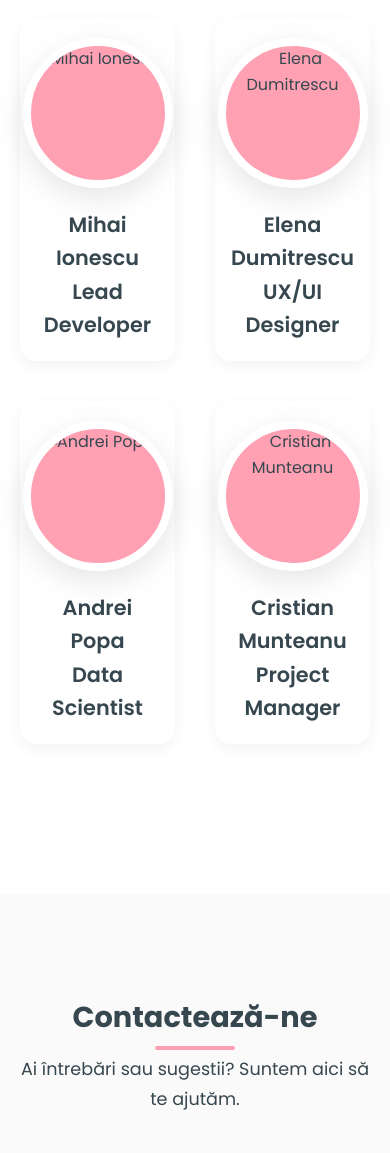
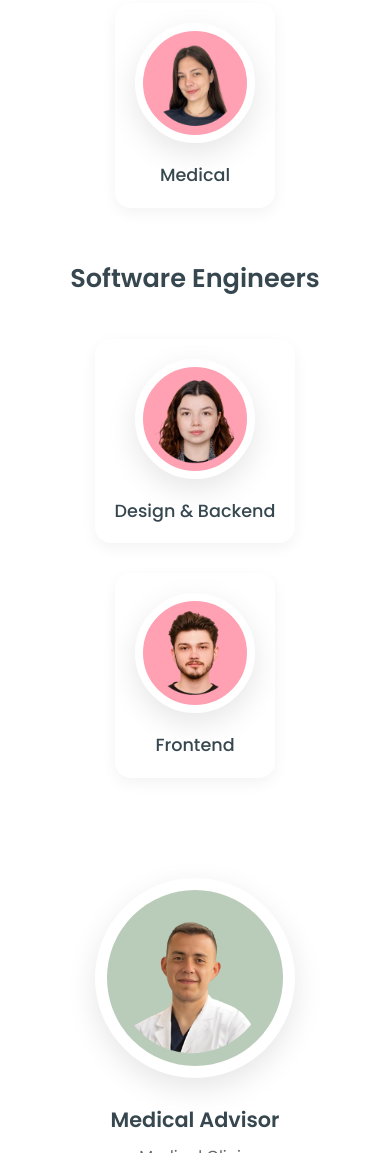
Before and after one commit to istocoana/crohncare_static, a plain HTML site: page index.html in a window 390 px wide. Shown: the part 9830-10983 px from the top of the page. Drawn offline with nearby package versions, Linux system fonts and the light colour scheme.

Commit message:
team member

```diff
--- a/index.html
+++ b/index.html
@@ -1147,6 +1147,197 @@
       order: 0;
     }
   }
+
+    #despre {
+      background-color: var(--white);
+    }
+
+    .team-container {
+      text-align: center;
+    }
+
+    .team-description {
+      max-width: 800px;
+      margin: 0 auto 50px;
+      font-size: 1.1rem;
+      line-height: 1.8;
+      color: var(--dark);
+    }
+
+    /* Updated team section to match screenshot with left/right layout */
+    .team-layout {
+      display: grid;
+      grid-template-columns: 2fr 1fr;
+      gap: 60px;
+      margin-top: 60px;
+      align-items: start;
+    }
+
+    .team-left-side {
+      display: flex;
+      flex-direction: column;
+      gap: 50px;
+    }
+
+    .team-right-side {
+      display: flex;
+      justify-content: center;
+      align-items: center;
+      position: sticky;
+      top: 100px;
+    }
+
+    .team-group {
+      margin: 0;
+    }
+
+    .team-group-title {
+      font-size: 2rem;
+      color: var(--dark);
+      margin-bottom: 40px;
+      font-weight: 600;
+      text-align: left;
+    }
+
+    .team-row {
+      display: flex;
+      justify-content: flex-start;
+      gap: 40px;
+      flex-wrap: wrap;
+    }
+
+    .team-member-simple {
+      display: flex;
+      flex-direction: column;
+      align-items: center;
+      gap: 20px;
+      flex: 0 0 auto;
+    }
+
+    .team-member-avatar {
+      width: 150px;
+      height: 150px;
+      border-radius: 50%;
+      overflow: hidden;
+      background-color: var(--accent);
+      border: 8px solid var(--white);
+      box-shadow: 0 10px 30px rgba(0, 0, 0, 0.1);
+      transition: all 0.3s ease;
+    }
+
+    .team-member-avatar:hover {
+      transform: translateY(-5px);
+      box-shadow: 0 15px 40px rgba(0, 0, 0, 0.15);
+    }
+
+    .team-member-avatar img {
+      width: 100%;
+      height: 100%;
+      object-fit: cover;
+    }
+
+    .team-member-simple .team-member-role {
+      font-size: 1.1rem;
+      color: var(--dark);
+      font-weight: 500;
+      margin: 0;
+      text-align: center;
+      line-height: 1.4;
+    }
+
+    /* Medical advisor styling - larger and green */
+    .medical-advisor {
+      display: flex;
+      flex-direction: column;
+      align-items: center;
+      justify-content: center;
+      gap: 25px;
+    }
+
+    .medical-advisor .team-member-avatar {
+      width: 280px;
+      height: 280px;
+      background-color: var(--secondary);
+      border: 12px solid var(--white);
+    }
+
+    .medical-advisor .team-member-role {
+      font-size: 1.5rem;
+      font-weight: 600;
+    }
+
+    .medical-advisor .team-member-subtitle {
+      font-size: 1.1rem;
+      color: #666;
+      font-weight: 400;
+      margin-top: -15px;
+      text-align: center;
+      line-height: 1.4;
+    }
+
+    @media (max-width: 1200px) {
+      .team-layout {
+        grid-template-columns: 1fr;
+        gap: 60px;
+      }
+
+      .team-right-side {
+        position: static;
+        margin-top: 40px;
+      }
+
+      .team-group-title {
+        text-align: center;
+      }
+
+      .team-row {
+        justify-content: center;
+      }
+    }
+
+    @media (max-width: 768px) {
+      .team-row {
+        gap: 30px;
+      }
+
+      .team-member-avatar {
+        width: 140px;
+        height: 140px;
+      }
+
+      .medical-advisor .team-member-avatar {
+        width: 240px;
+        height: 240px;
+      }
+
+      .team-group-title {
+        font-size: 1.6rem;
+      }
+
+      .team-member-role {
+        font-size: 1rem;
+      }
+
+      .medical-advisor .team-member-role {
+        font-size: 1.3rem;
+      }
+
+      .medical-advisor .team-member-subtitle {
+        font-size: 1rem;
+      }
+    }
+
+    @media (max-width: 576px) {
+      .team-member-avatar {
+        width: 120px;
+        height: 120px;
+      }
+
+      .medical-advisor .team-member-avatar {
+        width: 200px;
+        height: 200px;
+      }
+    }
   </style>
 </head>
 <body>
@@ -1358,8 +1549,8 @@
         </p>
       </div>
       <div class="viitor-grid">
-        <!-- Updated future features to match requirements
-        <div class="viitor-card">
+        <!-- Updated future features to match requirements -->
+        <!-- <div class="viitor-card">
           <div class="viitor-icon">
             <i class="bi bi-bell"></i>
           </div>
@@ -1410,53 +1601,63 @@
           <p>Echipa noastră îmbină expertiza în tehnologie, medicină și design pentru a oferi o soluție reală, accesibilă și centrată pe pacient. Coordonăm studiul clinic pilot și validarea aplicației, asigurându-ne că fiecare funcționalitate răspunde nevoilor reale ale pacienților cu boala Crohn și standardelor medicale actuale.</p>
         </div>
 
-         <!-- Restructured team section to match screenshot with grouped roles -->
-         <!-- Doctors Group -->
-        <div class="team-group fade-in">
-          <h3 class="team-group-title">Medical Experts</h3>
+         <!-- Restructured team section to match screenshot with left/right layout -->
+         <!-- Left side: 5 team members in 2 rows -->
+        <div class="team-layout fade-in">
+          <div class="team-left-side">
+             <!-- 3 soon-to-be-doctors -->
+            <div class="team-group">
+              <h3 class="team-group-title">3 soon-to-be-doctors</h3>
               <div class="team-row">
                 <div class="team-member-simple">
                   <div class="team-member-avatar">
-                <img src="images/team/ana_popescu.jpg" alt="Dr. Ana Popescu">
-              </div>
-              <p class="team-member-role">Dr. Ana Popescu<br>Gastroenterologie</p>
+                    <img src="/images/alexia.png" alt="Business" width="190" height="190">
+                  </div>
+                  <p class="team-member-role">Business</p>
                 </div>
                 <div class="team-member-simple">
                   <div class="team-member-avatar">
-                <img src="images/team/maria_stanciu.jpg" alt="Dr. Maria Stanciu">
-              </div>
-              <p class="team-member-role">Dr. Maria Stanciu<br>Cercetător Clinic</p>
-            </div>
-          </div>
-        </div>
-
-         <!-- Software Engineers Group -->
-        <div class="team-group fade-in">
-          <h3 class="team-group-title">Tech Team</h3>
+                    <img src="/images/alex.png" alt="Business" width="180" height="180">
+                  </div>
+                  <p class="team-member-role">Patient Advocate</p>
+                </div>
+                <div class="team-member-simple">
+                  <div class="team-member-avatar">
+                    <img src="/images/roxana.png" alt="Business" width="180" height="180">
+                  </div>
+                  <p class="team-member-role">Medical</p>
+                </div>
+              </div>
+            </div>
+
+             <!-- Software Engineers -->
+            <div class="team-group">
+              <h3 class="team-group-title">Software Engineers</h3>
               <div class="team-row">
                 <div class="team-member-simple">
                   <div class="team-member-avatar">
-                <img src="images/team/mihai_ionescu.jpg" alt="Mihai Ionescu">
-              </div>
-              <p class="team-member-role">Mihai Ionescu<br>Lead Developer</p>
+                    <img src="/images/oana.png" alt="Business" width="180" height="180">
+                  </div>
+                  <p class="team-member-role">Design & Backend</p>
                 </div>
                 <div class="team-member-simple">
                   <div class="team-member-avatar">
-                <img src="images/team/elena_dumitrescu.jpg" alt="Elena Dumitrescu">
-              </div>
-              <p class="team-member-role">Elena Dumitrescu<br>UX/UI Designer</p>
-            </div>
-            <div class="team-member-simple">
+                    <img src="/images/cipri.png" alt="Business" width="180" height="180">
+                  </div>
+                  <p class="team-member-role">Frontend</p>
+                </div>
+              </div>
+            </div>
+          </div>
+
+           <!-- Right side: 1 larger medical advisor -->
+          <div class="team-right-side">
+            <div class="medical-advisor">
               <div class="team-member-avatar">
-                <img src="images/team/andrei_popa.jpg" alt="Andrei Popa">
-              </div>
-              <p class="team-member-role">Andrei Popa<br>Data Scientist</p>
-            </div>
-            <div class="team-member-simple">
-              <div class="team-member-avatar">
-                <img src="images/team/cristian_munteanu.jpg" alt="Cristian Munteanu">
-              </div>
-              <p class="team-member-role">Cristian Munteanu<br>Project Manager</p>
+                <img src="/images/radu.png?height=320&width=320" alt="Medical Advisor">
+              </div>
+              <p class="team-member-role">Medical Advisor</p>
+              <p class="team-member-subtitle">Medical Clinic<br>No. 2 UMF Cluj</p>
             </div>
           </div>
         </div>
```
Also changed, not shown: images/alex.png (added), images/alexia.png (added), images/cipri.png (added), images/oana.png (added), images/radu.png (added), images/roxana.png (added). Lines whose indentation alone changed are shown as unchanged.
